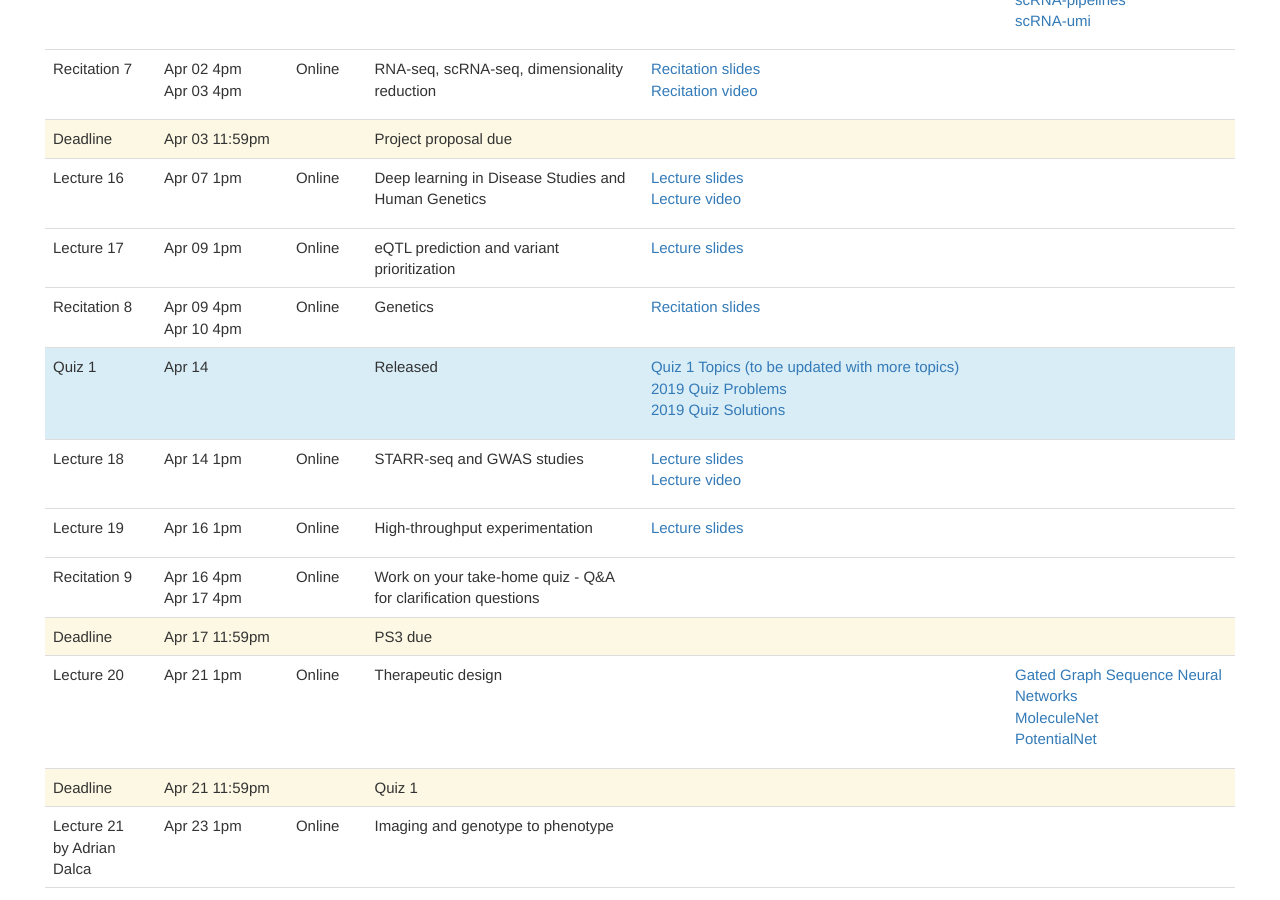
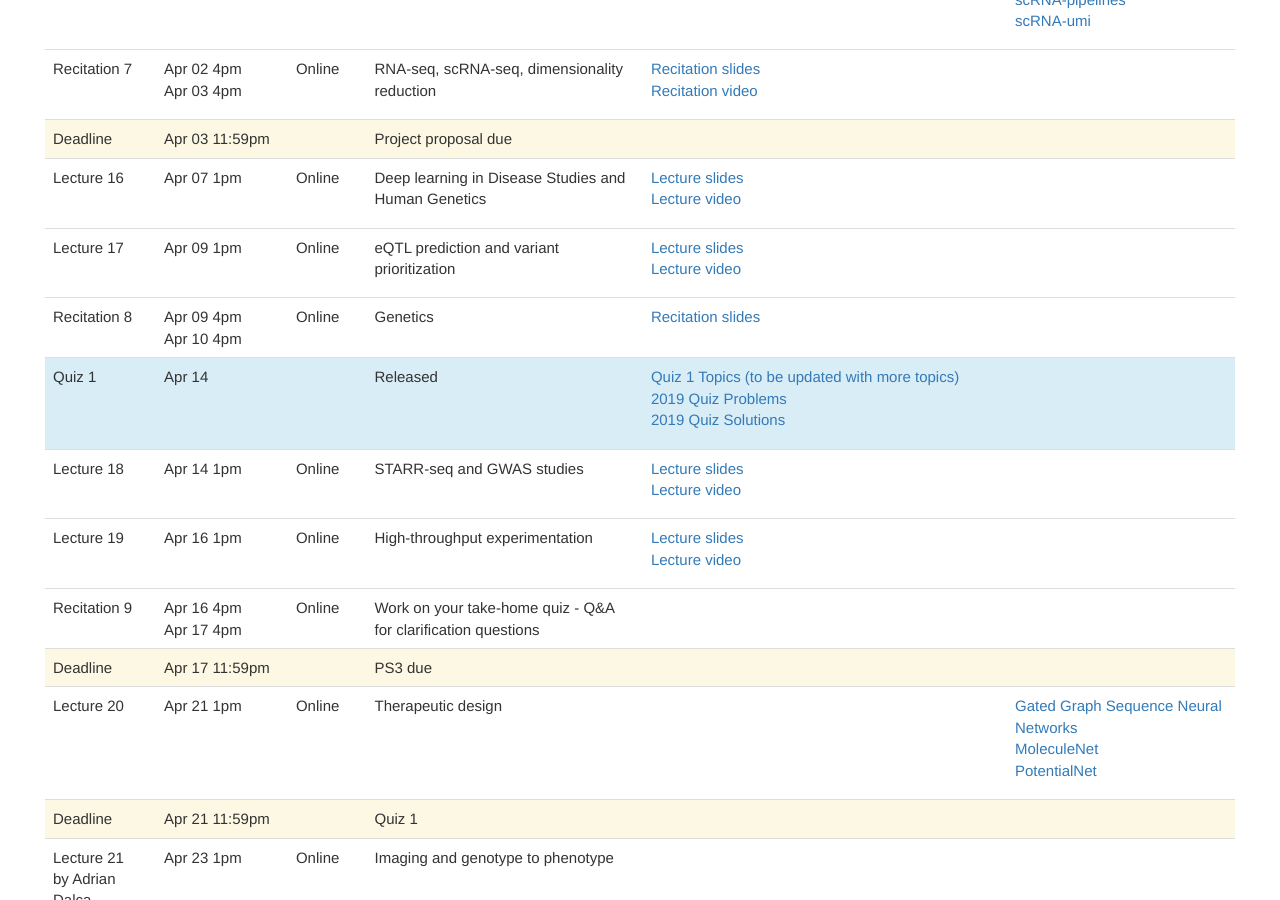
Before and after one commit to mit6874/mit6874.github.io, a Jekyll site: the page built from index.html, in a window 1280 px wide and 900 px high, scrolled down 2957 px. Built offline with Jekyll 4.4.1, drawn with Linux system fonts in a browser that asks for light colours; nearby versions of some CDN libraries.

Commit message:
L17, L19 video

```diff
--- a/index.html
+++ b/index.html
@@ -485,6 +485,7 @@ layout: default
             <td>
                 <ul>
                     <li><a href="assets/sp2020/slides/L17_SystemsGenetics.pdf">Lecture slides</a></li>
+                    <li><a href="https://www.dropbox.com/s/2jj5m39qlzp7bfx/MIT_Deep_Learning_Genomics_-_Lecture_17_-_Genetics2_Systems_Genetics.mpeg?dl=0">Lecture video</a></li>
                 </ul>
             </td>
             <td></td>
@@ -536,6 +537,7 @@ layout: default
             <td>
                 <ul>
                     <li><a href="assets/sp2020/slides/L19_High_Throughput.pdf">Lecture slides</a></li>
+                    <li><a href="https://mit.zoom.us/rec/share/xvV1M6j3-zJObbfR4myPdrMQXcfiT6a8gXAe__QOxU_FYqW4XkN9A4lREVPmgyzx?startTime=1587056773000">Lecture video</a></li>
                 </ul>
             </td>
             <td></td>
```
